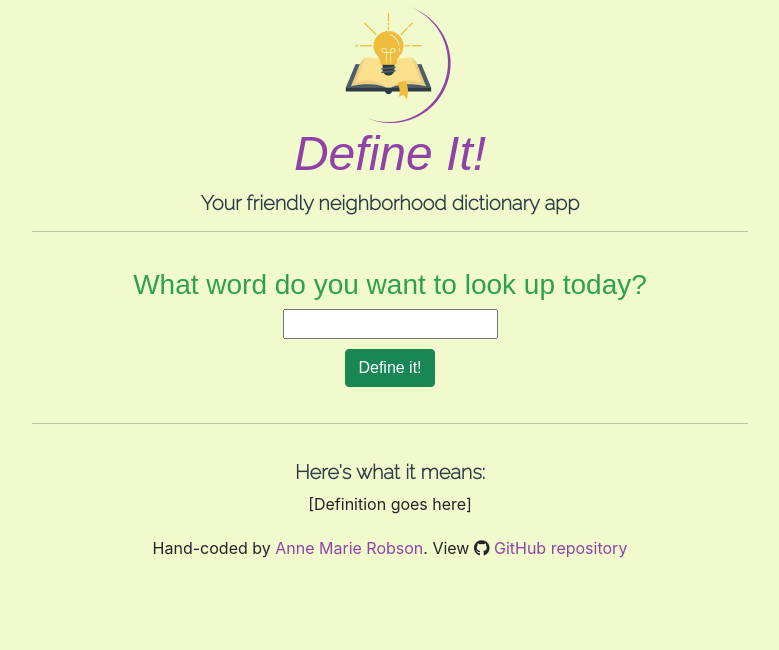
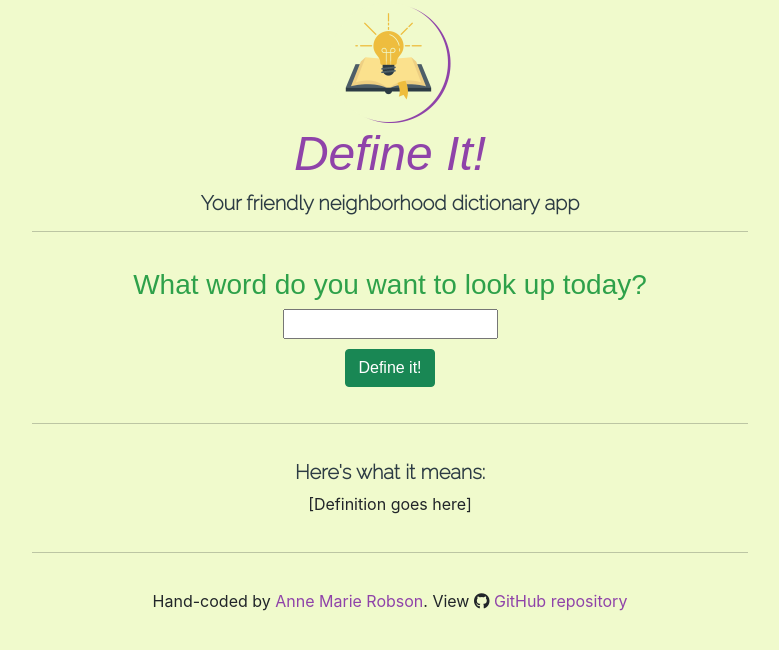
Before and after one commit to amstoddard84/react-dictionary-app, a React (Create React App) app: page / in a window 1280 px wide. Shown: the top 650 px of the page, without its empty margins (250-1029 px from the left). Built offline with nearby package versions, Linux system fonts and the light colour scheme; a web font is replaced by a local one.

Commit message:
footer styling

```diff
--- a/src/App.css
+++ b/src/App.css
@@ -46,6 +46,10 @@ button {
   font-weight: bolder;
 }
 
+footer {
+  padding-top: 20px;
+}
+
 .footer-link {
   text-decoration: none;
   color: var(--text-color);
--- a/src/App.js
+++ b/src/App.js
@@ -19,6 +19,7 @@ export default function App() {
           <Dictionary />
           <hr></hr>
           <Definition />
+          <hr></hr>
         </main>
         <footer className="text-center">Hand-coded by <a class="footer-link" href="https://www.annemarierobson.com/">Anne Marie Robson</a>.
         View <i class="fab fa-github"></i> <a class="footer-link" href="https://github.com/amstoddard84/react-dictionary-app">GitHub repository</a></footer>
```
